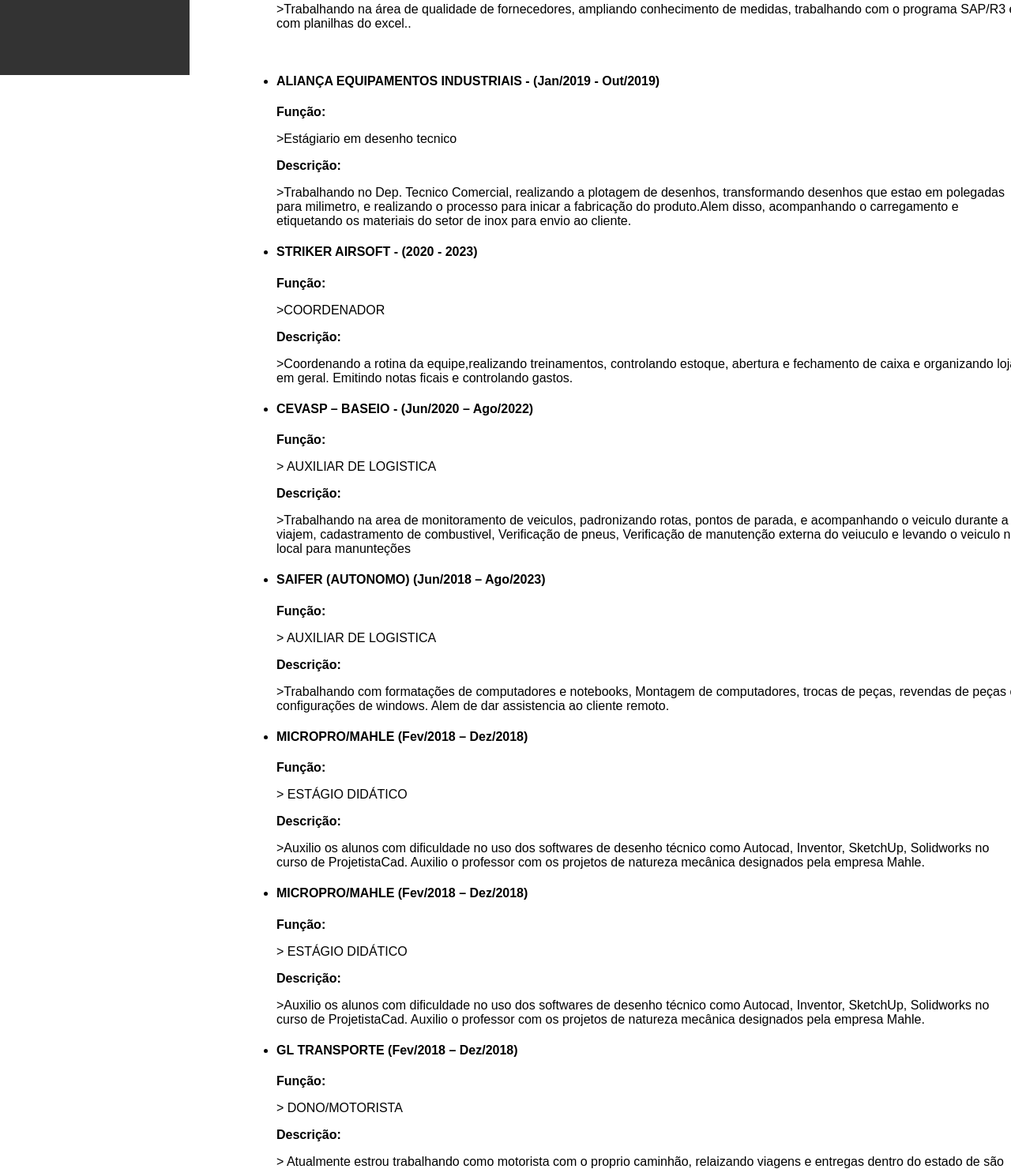
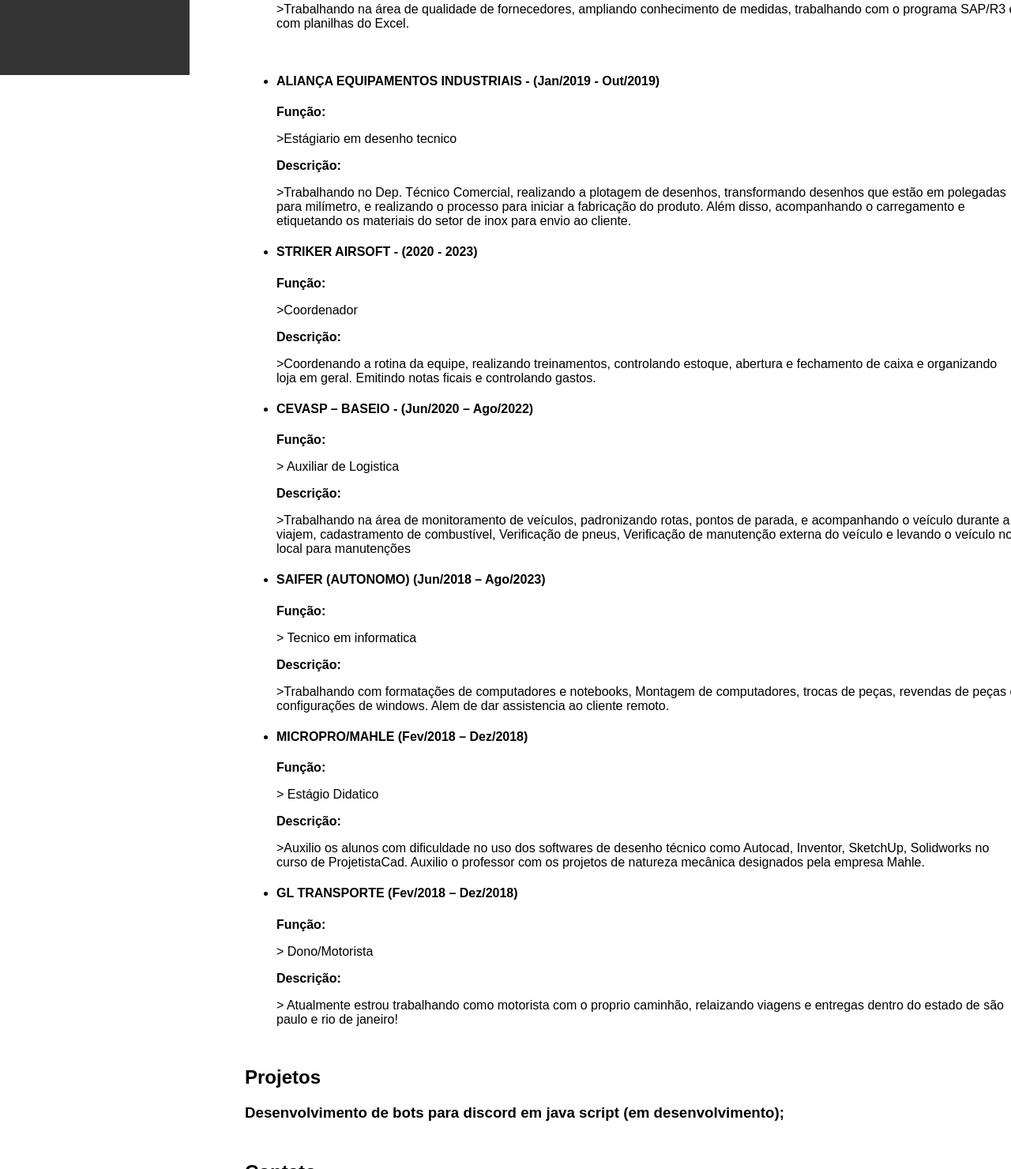
Before and after one commit to Luizguilh027/Curriculo, a plain HTML site: page index.html in a window 1280 px wide. Shown: the part 1320-2800 px from the top of the page at 79% size. Drawn offline with Linux system fonts and the light colour scheme.

Commit message:
Update index.html

```diff
--- a/index.html
+++ b/index.html
@@ -40,8 +40,7 @@
 
     <section id="sobre">
         <h2>Sobre Mim</h2>
-        <p> O primeiro nteresse na área de tecnologia, com trajetória iniciada no ensino fundamental por meio de aulas de informática e robótica. Ao longo dos anos, desenvolvi habilidades em programação, tendo cursado um ano de Engenharia da Computação, onde aprendi lógica de programação em Python (basico).
-            Por meio de cursos e projetos, expandi meus conhecimentos em banco de dados (basico) e configurações de Windows Server. Atualmente, estou cursando Análise e Desenvolvimento Full Stack, revisando e aprimorando minhas habilidades em programação. Alem do curso inciado em desenvolvimento, estou cursando um basico em javascript, e aprendendo a realizar bots para discord.  Atualmente estrou trabalhando como motorista com o proprio caminhão, relaizando viagens e entregas dentro do estado de são paulo e rio de janeiro! Busco oportunidades para aplicar meu conhecimento e crescer profissionalmente na área de tecnologia. <p>
+        <p> O primeiro interesse na área de tecnologia, com trajetória iniciada no ensino fundamental por meio de aulas de informática e robótica. Ao longo dos anos, desenvolvi habilidades em programação, tendo cursado um ano de Engenharia da Computação, onde aprendi lógica de programação em Python (básico). Por meio de cursos e projetos, expandi meus conhecimentos em banco de dados (básico) e configurações de Windows Server. Atualmente, estou cursando Análise e Desenvolvimento Full Stack, revisando e aprimorando minhas habilidades em programação. Além do curso iniciado em desenvolvimento, estou cursando um básico em Java script, e aprendendo a realizar bots para discord. Atualmente estrou trabalhando como motorista com o próprio caminhão, realizando viagens e entregas dentro do estado de são Paulo e rio de janeiro! Busco oportunidades para aplicar meu conhecimento e crescer profissionalmente na área de tecnologia. <p>
     </section>
 
     <section id="Formação">
@@ -68,7 +67,6 @@
             <li>
                 <h4> YTONIHON, 2021.</h4>
                 <p> Excel Expert;</p>
-
             </li>
 
             <li>
@@ -99,7 +97,7 @@
                 </div>
                 <b>Descrição:</b>
                 <div class="description">
-                    <p>>Trabalhando na área de qualidade de fornecedores, ampliando conhecimento de medidas, trabalhando com o programa SAP/R3 e com planilhas do excel..</p>
+                    <p>>Trabalhando na área de qualidade de fornecedores, ampliando conhecimento de medidas, trabalhando com o programa SAP/R3 e com planilhas do Excel.</p>
                 </div>
                 <br>
             </li>
@@ -111,18 +109,18 @@
                 </div>
                 <b>Descrição:</b>
                 <div class="description">
-                    <p>>Trabalhando no Dep. Tecnico Comercial, realizando a plotagem de desenhos, transformando desenhos que estao em polegadas para milimetro, e realizando o processo para inicar a fabricação do produto.Alem disso, acompanhando o carregamento e etiquetando os materiais do setor de inox para envio ao cliente.</p>
+                    <p>>Trabalhando no Dep. Técnico Comercial, realizando a plotagem de desenhos, transformando desenhos que estão em polegadas para milímetro, e realizando o processo para iniciar a fabricação do produto. Além disso, acompanhando o carregamento e etiquetando os materiais do setor de inox para envio ao cliente.</p>
                 </div>
             </li>
             <li>
                 <h4>STRIKER AIRSOFT - (2020 - 2023)</h4>
                 <p class="Func"><b>Função:</b></p>
                 <div class="funct">
-                    <p>>COORDENADOR</p>
+                    <p>>Coordenador</p>
                 </div>
                 <b>Descrição:</b>
                 <div class="description">
-                    <p>>Coordenando a rotina da equipe,realizando treinamentos, controlando estoque, abertura e fechamento de caixa e organizando loja em geral. Emitindo notas ficais e controlando gastos.</p>
+                    <p>>Coordenando a rotina da equipe, realizando treinamentos, controlando estoque, abertura e fechamento de caixa e organizando loja em geral. Emitindo notas ficais e controlando gastos.</p>
                 </div>
 
             </li>
@@ -130,18 +128,18 @@
                 <h4> CEVASP – BASEIO - (Jun/2020 – Ago/2022)</h4>
                 <p class="Func"><b>Função:</b></p>
                 <div class="funct">
-                    <p>> AUXILIAR DE LOGISTICA </p>
+                    <p>> Auxiliar de Logistica </p>
                 </div>
                 <b>Descrição:</b>
                 <div class="description">
-                    <p>>Trabalhando na area de monitoramento de veiculos, padronizando rotas, pontos de parada, e acompanhando o veiculo durante a viajem, cadastramento de combustivel, Verificação de pneus, Verificação de manutenção externa do veiuculo e levando o veiculo no local para manunteções</p>
+                    <p>>Trabalhando na área de monitoramento de veículos, padronizando rotas, pontos de parada, e acompanhando o veículo durante a viajem, cadastramento de combustível, Verificação de pneus, Verificação de manutenção externa do veículo e levando o veículo no local para manutenções </p>
                 </div>
             </li>
             <li>
                 <h4> SAIFER (AUTONOMO) (Jun/2018 – Ago/2023)</h4>
                 <p class="Func"><b>Função:</b></p>
                 <div class="funct">
-                    <p>> AUXILIAR DE LOGISTICA </p>
+                    <p>> Tecnico em informatica </p>
                 </div>
                 <b>Descrição:</b>
                 <div class="description">
@@ -152,18 +150,7 @@
                 <h4> MICROPRO/MAHLE (Fev/2018 – Dez/2018)</h4>
                 <p class="Func"><b>Função:</b></p>
                 <div class="funct">
-                    <p>> ESTÁGIO DIDÁTICO </p>
-                </div>
-                <b>Descrição:</b>
-                <div class="description">
-                    <p>>Auxilio os alunos com dificuldade no uso dos softwares de desenho técnico como Autocad, Inventor, SketchUp, Solidworks no curso de ProjetistaCad. Auxilio o professor com os projetos de natureza mecânica designados pela empresa Mahle. </p>
-                </div>
-            </li>
-            <li>
-                <h4> MICROPRO/MAHLE (Fev/2018 – Dez/2018)</h4>
-                <p class="Func"><b>Função:</b></p>
-                <div class="funct">
-                    <p>> ESTÁGIO DIDÁTICO </p>
+                    <p>> Estágio Didatico </p>
                 </div>
                 <b>Descrição:</b>
                 <div class="description">
@@ -174,7 +161,7 @@
                 <h4> GL TRANSPORTE (Fev/2018 – Dez/2018)</h4>
                 <p class="Func"><b>Função:</b></p>
                 <div class="funct">
-                    <p>> DONO/MOTORISTA </p>
+                    <p>> Dono/Motorista </p>
                 </div>
                 <b>Descrição:</b>
                 <div class="description">
```
